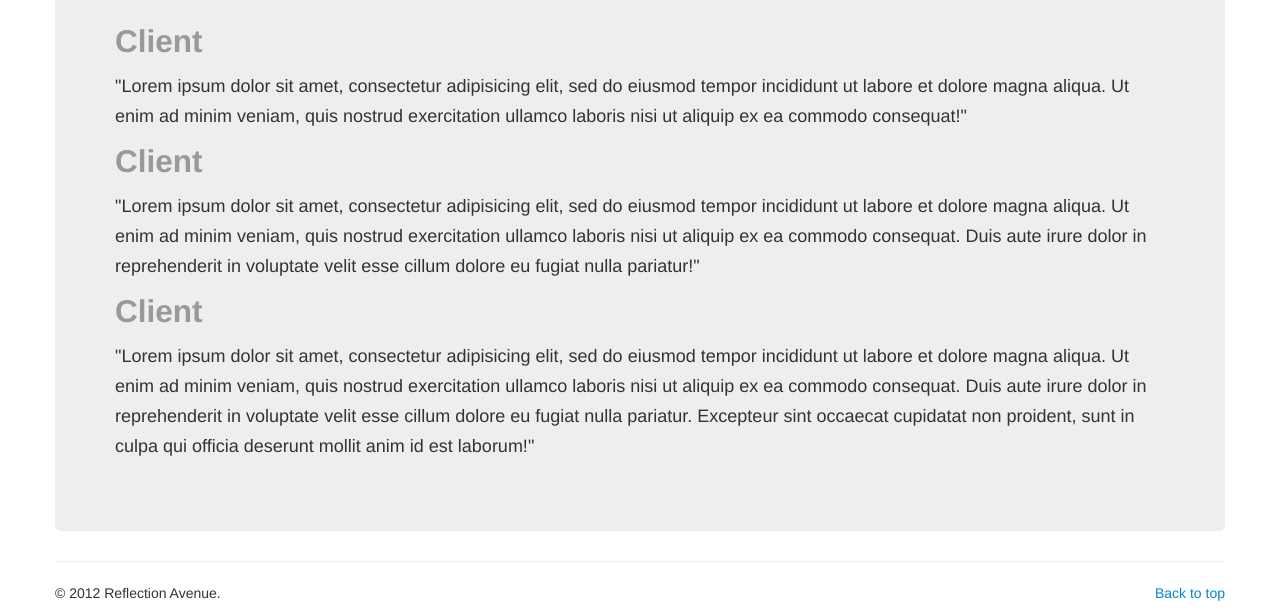
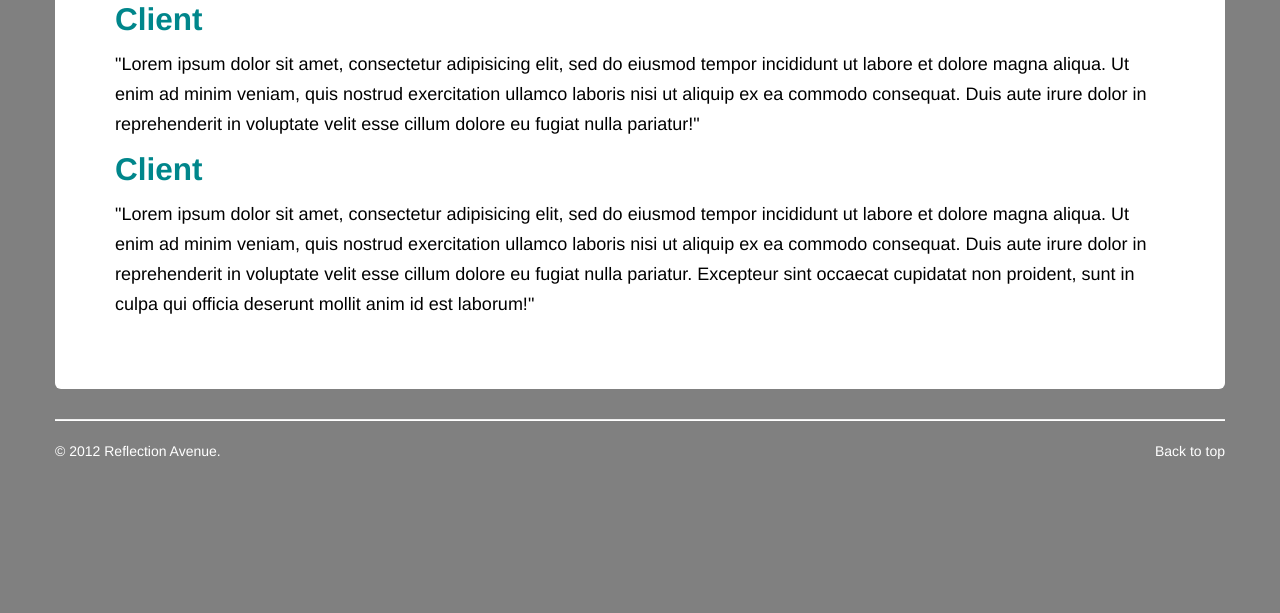
Before and after one commit to linss/linss.github.io, a plain HTML site: page reflection-avenue/testimonials.html in a window 1280 px wide. Shown: the part 721-1334 px from the top of the page. After the commit the page ends 1232 px from the top, so only its background shows below. Drawn offline with nearby package versions, Linux system fonts and the light colour scheme.

Commit message:
fix testimonials page

```diff
--- a/reflection-avenue/testimonials.html
+++ b/reflection-avenue/testimonials.html
@@ -1,12 +1,12 @@
 <!DOCTYPE html>
 <html>
 	<head>
-    	<title>About Us</title>
+    	<title>Testimonials</title>
     	<meta name="viewport" content="width=device-width, initial-scale=1.0">
     	<!-- Bootstrap -->
     	<link href="css/bootstrap.min.css" rel="stylesheet" media="screen">
     	<link href="css/bootstrap-responsive.css" rel="stylesheet">
-		<link href="robert.css" rel="stylesheet">
+		<link href="reflectionavenue.css" rel="stylesheet">
 		<script src="//ajax.googleapis.com/ajax/libs/jquery/1.9.1/jquery.min.js"></script
 	</head>
 
```
